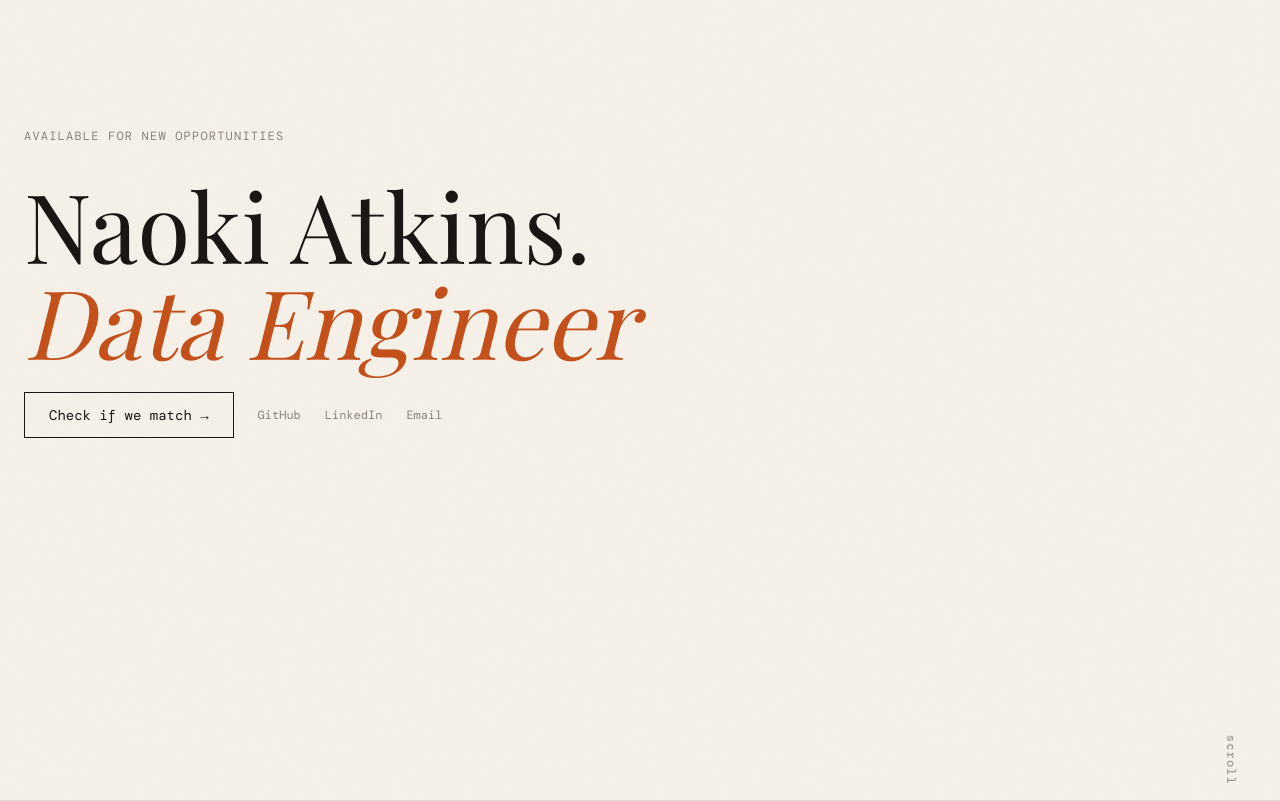
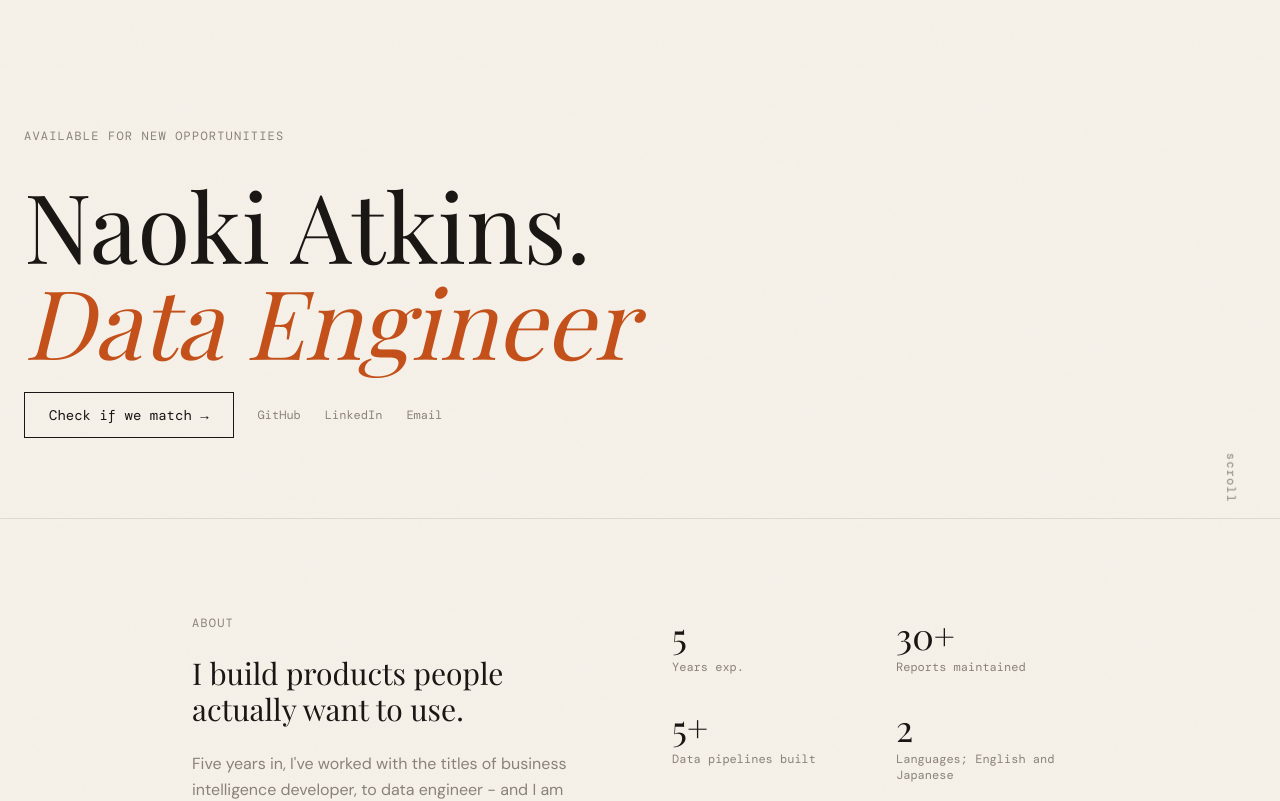
Before and after one commit to naokiatkins/202602portfoliowebsite-vercel2, a Next.js app: page / in a window 1280 px wide. Shown: the top 801 px of the page. Built offline with nearby package versions, Linux system fonts and the light colour scheme; a web font is replaced by a local one.

Commit message:
move about section closer to name

```diff
--- a/components/HeroSection.tsx
+++ b/components/HeroSection.tsx
@@ -2,7 +2,7 @@
 
 export default function HeroSection() {
   return (
-    <section className="min-h-screen flex flex-col justify-start pt-32 px-6 relative overflow-hidden">
+    <section className="flex flex-col justify-start pt-32 pb-20 px-6 relative overflow-hidden">
       {/* Decorative line */}
       <div className="absolute top-0 right-12 bottom-0 w-px bg-ink/6 hidden md:block" />
 
```
